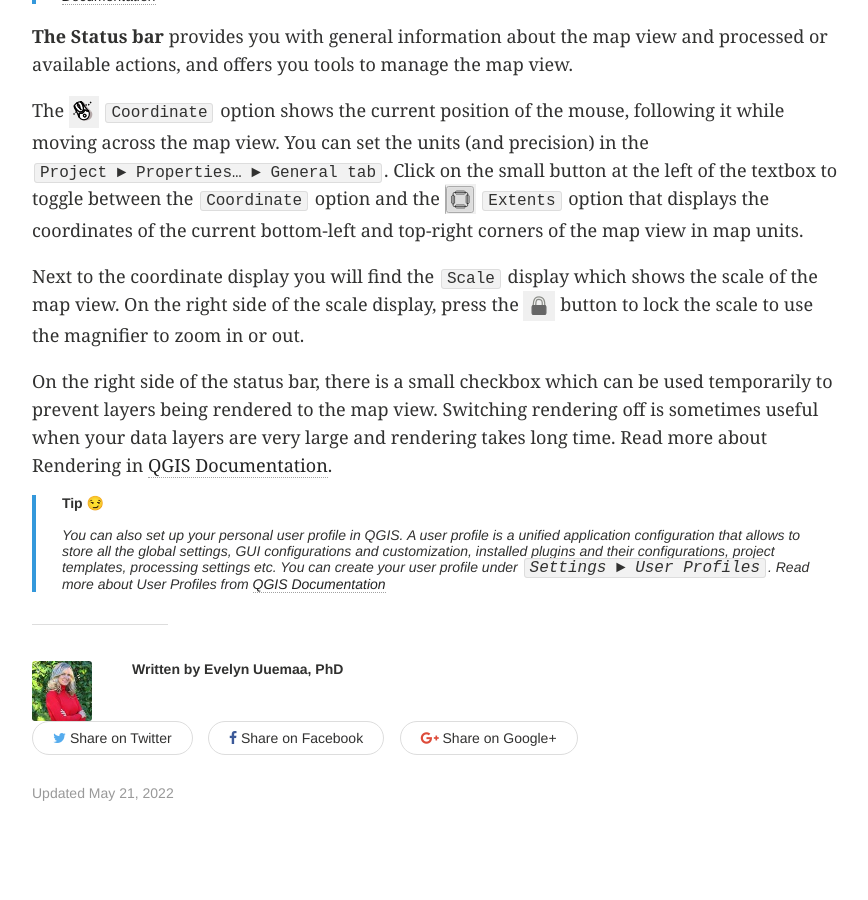
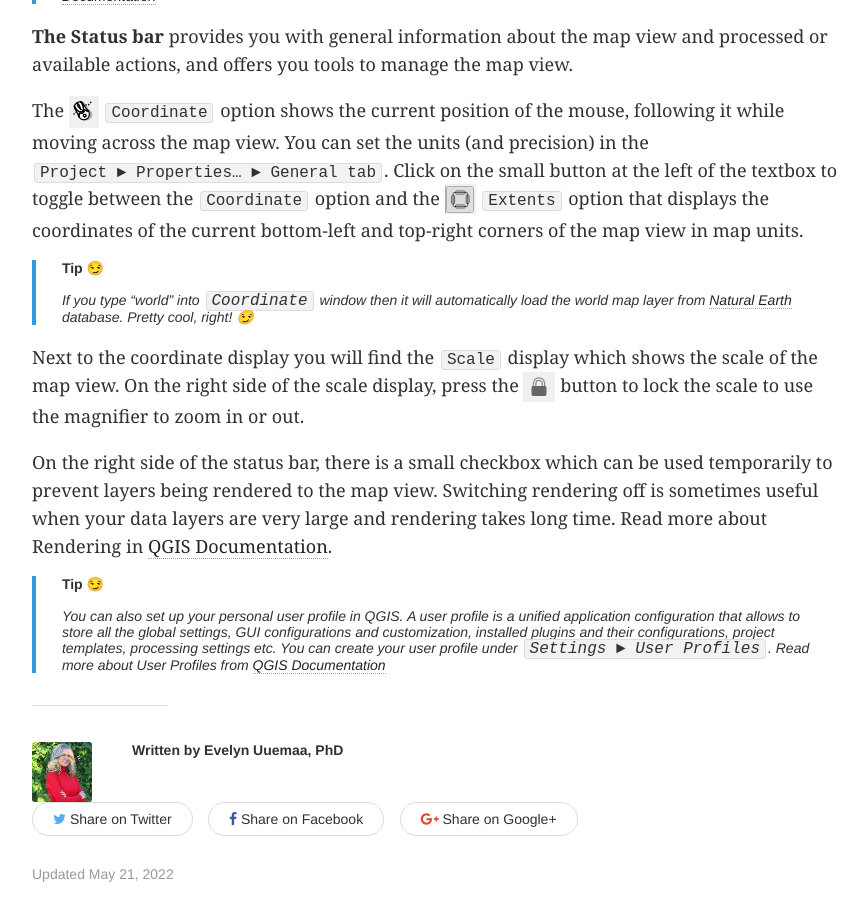
Before and after one commit to kevelyn1/QGIS-Intro, a Jekyll site: the page built from _posts/qgis/2022-08-12-intro.md, in a window 1280 px wide and 900 px high, scrolled down 2919 px. Shown: the whole window, without its empty margins (64-932 px from the left). Built offline with Jekyll 4.4.1, drawn with Linux system fonts in a browser that asks for light colours; emoji names are drawn with the system emoji font.

Commit message:
add tip to intro

```diff
--- a/_posts/qgis/2022-08-12-intro.md
+++ b/_posts/qgis/2022-08-12-intro.md
@@ -63,6 +63,10 @@
 
 The ![image of coordinate icon](../../images/icon_coordinate.png) `Coordinate` option shows the current position of the mouse, following it while moving across the map view. You can set the units (and precision) in the `Project ► Properties… ► General tab`. Click on the small button at the left of the textbox to toggle between the `Coordinate` option and the ![image of extent icon](../../images/icon_extents.png) `Extents` option that displays the coordinates of the current bottom-left and top-right corners of the map view in map units.
 
+>**Tip** :smirk:
+>
+>*If you type "world" into `Coordinate` window then it will automatically load the world map layer from [Natural Earth](https://www.naturalearthdata.com/) database. Pretty cool, right! :smirk:*
+
 Next to the coordinate display you will find the `Scale` display which shows the scale of the map view. On the right side of the scale display, press the ![image of lock icon](../../images/icon_lock.png) button to lock the scale to use the magnifier to zoom in or out.
 
 On the right side of the status bar, there is a small checkbox which can be used temporarily to prevent layers being rendered to the map view. Switching rendering off is sometimes useful when your data layers are very large and rendering takes long time. Read more about Rendering in [QGIS Documentation](https://docs.qgis.org/3.16/en/docs/user_manual/introduction/general_tools.html#rendering).
```
